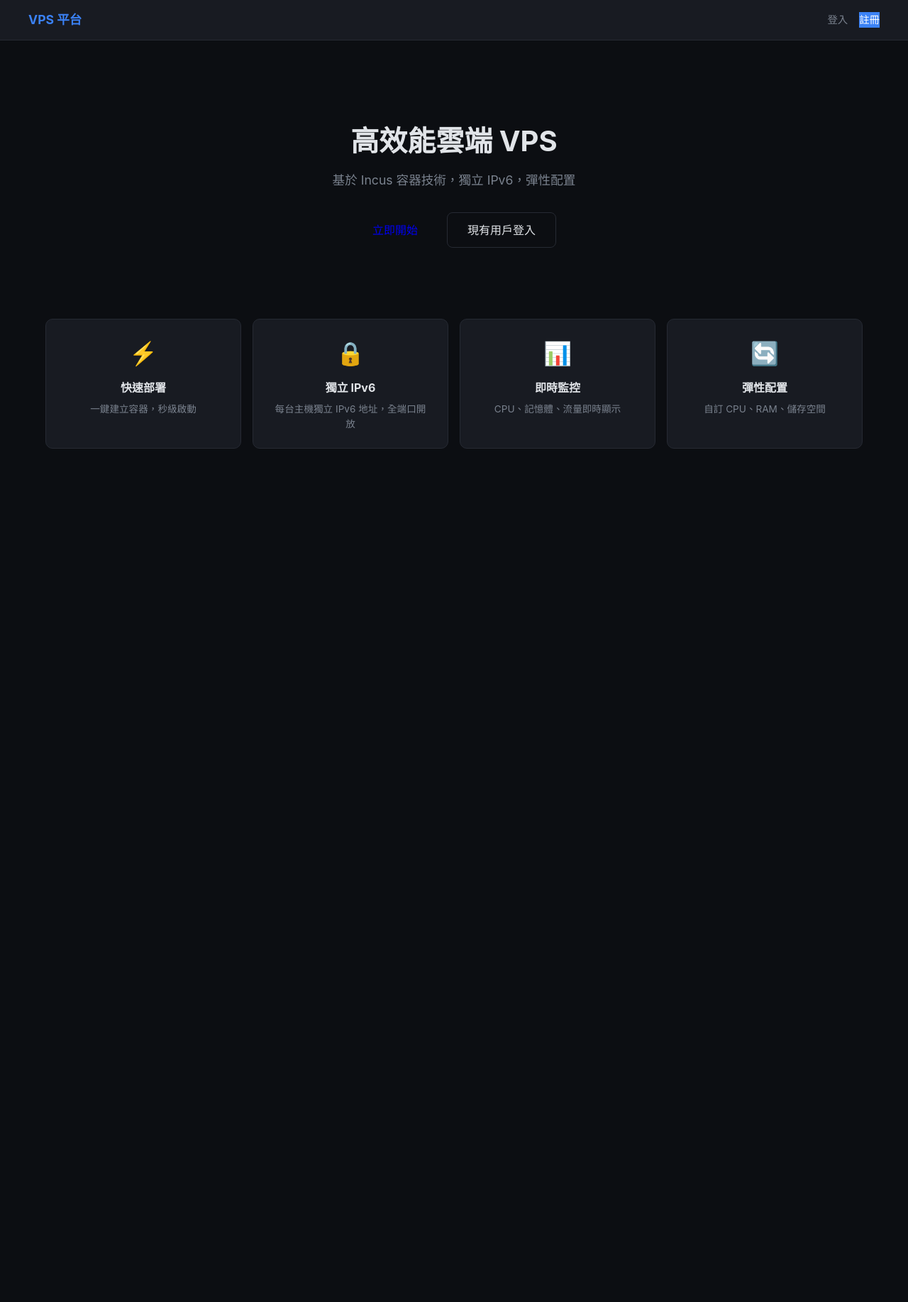
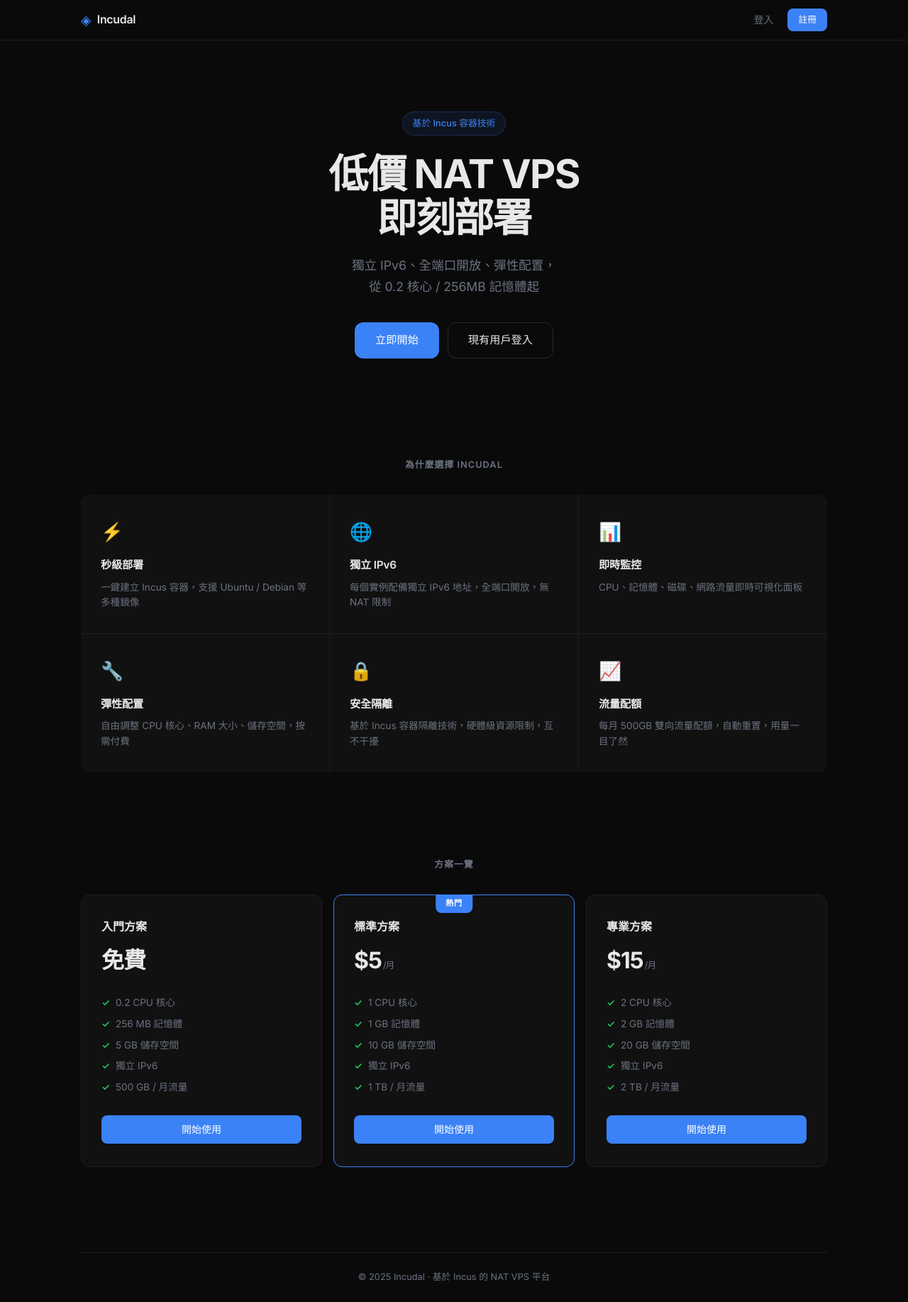
Before and after one commit to diacg-longxiadi/vps-platform, a FastAPI app: page / in a window 1280 px wide. Shown: the whole page at 71% size. Before the commit the page ends 632 px from the top, so only its background shows below. Run offline with FastAPI, Linux system fonts and the light colour scheme.

Commit message:
Incudal 風格的 landing page + 全新 UI

```diff
--- a/style.css
+++ b/style.css
@@ -1,123 +1,167 @@
 :root {
-  --bg: #0c0e12;
-  --card: #181b22;
-  --border: #262a33;
-  --text: #e1e4e8;
-  --muted: #7a828e;
+  --bg: #0a0a0a;
+  --card: #111111;
+  --card-hover: #1a1a1a;
+  --border: #1e1e1e;
+  --border-light: #2a2a2a;
+  --text: #e8e8e8;
+  --muted: #6b7280;
   --accent: #3b82f6;
   --accent-hover: #2563eb;
-  --green: #34d399;
-  --red: #f87171;
-  --yellow: #fbbf24;
+  --green: #22c55e;
+  --red: #ef4444;
+  --yellow: #eab308;
+  --radius: 12px;
+  --radius-sm: 8px;
 }
 
 *{margin:0;padding:0;box-sizing:border-box}
-body{background:var(--bg);color:var(--text);font-family:-apple-system,BlinkMacSystemFont,'Segoe UI',Roboto,sans-serif;min-height:100vh;line-height:1.5}
+body{background:var(--bg);color:var(--text);font-family:'Inter',-apple-system,BlinkMacSystemFont,'Segoe UI',Roboto,sans-serif;min-height:100vh;line-height:1.6;-webkit-font-smoothing:antialiased}
 
 /* Nav */
-.nav{background:var(--card);border-bottom:1px solid var(--border);padding:0 24px}
-.nav-inner{max-width:1200px;margin:0 auto;display:flex;justify-content:space-between;align-items:center;height:56px}
-.nav-brand{font-size:1.1rem;font-weight:700;color:var(--accent);text-decoration:none}
-.nav-links{display:flex;align-items:center;gap:16px}
-.nav-link{color:var(--muted);text-decoration:none;font-size:.9rem;transition:.15s}
+.nav{background:rgba(10,10,10,.8);backdrop-filter:blur(12px);-webkit-backdrop-filter:blur(12px);border-bottom:1px solid var(--border);position:sticky;top:0;z-index:50}
+.nav-inner{max-width:1100px;margin:0 auto;display:flex;justify-content:space-between;align-items:center;height:56px;padding:0 24px}
+.nav-brand{display:flex;align-items:center;gap:8px;text-decoration:none}
+.brand-icon{color:var(--accent);font-size:1.2rem}
+.brand-text{font-size:1rem;font-weight:600;color:var(--text);letter-spacing:-.02em}
+.nav-links{display:flex;align-items:center;gap:20px}
+.nav-link{color:var(--muted);text-decoration:none;font-size:.875rem;font-weight:500;transition:color .15s}
 .nav-link:hover{color:var(--text)}
-.nav-user{color:var(--muted);font-size:.85rem}
+.nav-link-muted{color:#4b5563}
+.nav-link-muted:hover{color:var(--muted)}
+.nav-user{color:var(--muted);font-size:.8rem}
 
 /* Main */
-.main{max-width:1200px;margin:0 auto;padding:32px 24px}
+.main{max-width:1100px;margin:0 auto;padding:0 24px}
 
 /* Buttons */
-.btn{display:inline-block;padding:8px 20px;border-radius:8px;font-size:.9rem;text-decoration:none;cursor:pointer;border:1px solid transparent;transition:.15s;font-family:inherit}
+.btn{display:inline-flex;align-items:center;justify-content:center;padding:8px 20px;border-radius:var(--radius-sm);font-size:.875rem;font-weight:500;text-decoration:none;cursor:pointer;border:1px solid transparent;transition:all .15s;font-family:inherit;gap:6px}
 .btn-primary{background:var(--accent);color:#fff}
 .btn-primary:hover{background:var(--accent-hover)}
-.btn-outline{background:transparent;border-color:var(--border);color:var(--text)}
+.btn-outline{background:transparent;border-color:var(--border-light);color:var(--text)}
 .btn-outline:hover{border-color:var(--accent);color:var(--accent)}
-.btn-danger{background:rgba(248,113,113,.12);color:var(--red);border-color:transparent}
-.btn-danger:hover{background:rgba(248,113,113,.2)}
-.btn-sm{padding:4px 12px;font-size:.8rem}
-.btn-lg{padding:12px 28px;font-size:1rem}
-.btn:disabled{opacity:.5;cursor:not-allowed}
+.btn-danger{background:rgba(239,68,68,.1);color:var(--red);border-color:transparent}
+.btn-danger:hover{background:rgba(239,68,68,.18)}
+.btn-sm{padding:5px 14px;font-size:.8rem}
+.btn-lg{padding:12px 28px;font-size:.95rem;border-radius:var(--radius)}
+.btn:disabled{opacity:.4;cursor:not-allowed}
 
 /* Hero */
-.hero{text-align:center;padding:80px 0 60px}
-.hero h1{font-size:2.5rem;font-weight:700;margin-bottom:12px}
-.hero p{color:var(--muted);font-size:1.1rem;margin-bottom:32px}
+.hero{text-align:center;padding:100px 0 60px;max-width:720px;margin:0 auto}
+.hero-badge{display:inline-flex;align-items:center;gap:6px;background:rgba(59,130,246,.1);border:1px solid rgba(59,130,246,.2);color:var(--accent);padding:6px 14px;border-radius:999px;font-size:.8rem;font-weight:500;margin-bottom:24px}
+.hero-title{font-size:3.5rem;font-weight:700;line-height:1.1;letter-spacing:-.03em;margin-bottom:20px}
+.hero-desc{color:var(--muted);font-size:1.1rem;line-height:1.7;margin-bottom:36px}
 .hero-actions{display:flex;gap:12px;justify-content:center;flex-wrap:wrap}
 
-/* Features */
-.features{display:grid;grid-template-columns:repeat(auto-fill,minmax(250px,1fr));gap:16px;padding:40px 0}
-.feature-card{background:var(--card);border:1px solid var(--border);border-radius:10px;padding:24px;text-align:center;transition:.15s}
-.feature-card:hover{border-color:var(--accent)}
-.feature-icon{font-size:2rem;margin-bottom:12px}
-.feature-card h3{font-size:1rem;margin-bottom:8px}
-.feature-card p{font-size:.85rem;color:var(--muted)}
+/* Features Section */
+.features-section{padding:80px 0}
+.features-label{text-align:center;font-size:.8rem;font-weight:600;text-transform:uppercase;letter-spacing:.08em;color:var(--muted);margin-bottom:32px}
+.features-grid{display:grid;grid-template-columns:repeat(3,1fr);gap:1px;background:var(--border);border-radius:var(--radius);overflow:hidden}
+.feature-card{background:var(--card);padding:32px 28px;transition:background .15s}
+.feature-card:hover{background:var(--card-hover)}
+.feature-icon{font-size:1.6rem;margin-bottom:14px}
+.feature-card h3{font-size:.95rem;font-weight:600;margin-bottom:8px;letter-spacing:-.01em}
+.feature-card p{font-size:.85rem;color:var(--muted);line-height:1.6}
+
+/* Pricing */
+.pricing-section{padding:40px 0 100px}
+.pricing-label{text-align:center;font-size:.8rem;font-weight:600;text-transform:uppercase;letter-spacing:.08em;color:var(--muted);margin-bottom:32px}
+.pricing-grid{display:grid;grid-template-columns:repeat(3,1fr);gap:16px}
+.pricing-card{background:var(--card);border:1px solid var(--border);border-radius:var(--radius);padding:32px 28px;position:relative;transition:border-color .15s}
+.pricing-card:hover{border-color:var(--border-light)}
+.pricing-featured{border-color:var(--accent)!important}
+.pricing-badge{position:absolute;top:-1px;left:50%;transform:translateX(-50%);background:var(--accent);color:#fff;font-size:.7rem;font-weight:600;padding:4px 14px;border-radius:0 0 var(--radius-sm) var(--radius-sm);text-transform:uppercase;letter-spacing:.05em}
+.pricing-name{font-size:1rem;font-weight:600;margin-bottom:8px}
+.pricing-price{font-size:2rem;font-weight:700;letter-spacing:-.03em;margin-bottom:20px}
+.pricing-period{font-size:.8rem;font-weight:400;color:var(--muted);margin-left:2px}
+.pricing-features{list-style:none;margin-bottom:24px}
+.pricing-features li{position:relative;padding:4px 0 4px 20px;font-size:.85rem;color:var(--muted)}
+.pricing-features li::before{content:'✓';position:absolute;left:0;color:var(--green);font-weight:600}
+
+/* Footer */
+.footer{border-top:1px solid var(--border);padding:24px 0;margin-top:20px}
+.footer-inner{max-width:1100px;margin:0 auto;padding:0 24px}
+.footer p{font-size:.8rem;color:var(--muted);text-align:center}
 
 /* Auth forms */
-.auth-form{max-width:400px;margin:60px auto;background:var(--card);border:1px solid var(--border);border-radius:12px;padding:32px}
-.auth-form h2{font-size:1.3rem;margin-bottom:24px;text-align:center}
-.form-group{margin-bottom:16px}
-.form-group label{display:block;font-size:.85rem;color:var(--muted);margin-bottom:6px}
-.form-group input{width:100%;padding:10px 14px;border-radius:8px;border:1px solid var(--border);background:var(--bg);color:var(--text);font-size:.9rem;font-family:inherit}
+.auth-form{max-width:400px;margin:80px auto;background:var(--card);border:1px solid var(--border);border-radius:var(--radius);padding:36px}
+.auth-form h2{font-size:1.2rem;font-weight:600;margin-bottom:24px;text-align:center;letter-spacing:-.01em}
+.form-group{margin-bottom:18px}
+.form-group label{display:block;font-size:.8rem;font-weight:500;color:var(--muted);margin-bottom:6px}
+.form-group input{width:100%;padding:10px 14px;border-radius:var(--radius-sm);border:1px solid var(--border);background:var(--bg);color:var(--text);font-size:.875rem;font-family:inherit;transition:border-color .15s}
 .form-group input:focus{outline:none;border-color:var(--accent)}
-.auth-form .btn{width:100%;text-align:center;margin-top:8px}
-.auth-form .error{background:rgba(248,113,113,.1);color:var(--red);padding:10px;border-radius:8px;font-size:.85rem;margin-bottom:16px;text-align:center}
-.auth-form .success{background:rgba(52,211,153,.1);color:var(--green);padding:10px;border-radius:8px;font-size:.85rem;margin-bottom:16px;text-align:center}
-.auth-form .link{text-align:center;font-size:.85rem;color:var(--muted);margin-top:16px}
+.auth-form .btn{width:100%}
+.auth-form .error{background:rgba(239,68,68,.1);color:var(--red);padding:10px 14px;border-radius:var(--radius-sm);font-size:.825rem;margin-bottom:16px;text-align:center}
+.auth-form .success{background:rgba(34,197,94,.1);color:var(--green);padding:10px 14px;border-radius:var(--radius-sm);font-size:.825rem;margin-bottom:16px;text-align:center}
+.auth-form .link{text-align:center;font-size:.825rem;color:var(--muted);margin-top:18px}
 .auth-form .link a{color:var(--accent);text-decoration:none}
+.auth-form .link a:hover{text-decoration:underline}
 
 /* Dashboard */
-.dashboard-header{display:flex;justify-content:space-between;align-items:center;margin-bottom:24px;flex-wrap:wrap;gap:12px}
-.dashboard-header h1{font-size:1.3rem}
+.dashboard-header{display:flex;justify-content:space-between;align-items:center;margin-bottom:24px;flex-wrap:wrap;gap:12px;padding-top:32px}
+.dashboard-header h1{font-size:1.25rem;font-weight:600;letter-spacing:-.01em}
 .instance-grid{display:grid;grid-template-columns:repeat(auto-fill,minmax(340px,1fr));gap:12px}
-.instance-card{background:var(--card);border:1px solid var(--border);border-radius:10px;padding:16px;transition:.2s}
-.instance-card:hover{transform:translateY(-1px);box-shadow:0 4px 24px rgba(0,0,0,.3)}
-.instance-card .header{display:flex;justify-content:space-between;align-items:center;margin-bottom:10px}
-.instance-card .name{font-size:.95rem;font-weight:600}
-.instance-card .row{display:flex;justify-content:space-between;padding:3px 0;font-size:.82rem}
+.instance-card{background:var(--card);border:1px solid var(--border);border-radius:var(--radius);padding:20px;transition:all .2s}
+.instance-card:hover{border-color:var(--border-light);box-shadow:0 4px 24px rgba(0,0,0,.4)}
+.instance-card .header{display:flex;justify-content:space-between;align-items:center;margin-bottom:12px}
+.instance-card .name{font-size:.9rem;font-weight:600}
+.instance-card .row{display:flex;justify-content:space-between;padding:4px 0;font-size:.82rem}
 .instance-card .row .l{color:var(--muted)}
-.instance-card .row .v{font-family:'SF Mono',monospace;font-size:.8rem;text-align:right}
+.instance-card .row .v{font-family:'SF Mono','Fira Code',monospace;font-size:.78rem;text-align:right;color:var(--text)}
 .status-badge{font-size:.7rem;padding:2px 10px;border-radius:999px;font-weight:500}
-.status-badge.running{background:rgba(52,211,153,.12);color:var(--green)}
-.status-badge.stopped{background:rgba(248,113,113,.12);color:var(--red)}
-.instance-actions{display:flex;gap:8px;margin-top:10px;flex-wrap:wrap}
-.sep{height:1px;background:var(--border);margin:8px 0}
+.status-badge.running{background:rgba(34,197,94,.12);color:var(--green)}
+.status-badge.stopped{background:rgba(239,68,68,.12);color:var(--red)}
+.instance-actions{display:flex;gap:8px;margin-top:12px;flex-wrap:wrap}
+.sep{height:1px;background:var(--border);margin:12px 0}
 
 /* Empty state */
-.empty-state{text-align:center;padding:80px 20px;color:var(--muted)}
+.empty-state{text-align:center;padding:100px 20px;color:var(--muted)}
 .empty-state .icon{font-size:3rem;margin-bottom:16px}
-.empty-state h3{font-size:1.1rem;margin-bottom:8px}
+.empty-state h3{font-size:1.1rem;margin-bottom:8px;color:var(--text)}
 .empty-state p{font-size:.9rem;margin-bottom:24px}
 
 /* Create Modal */
-.modal-overlay{display:none;position:fixed;top:0;left:0;width:100%;height:100%;background:rgba(0,0,0,.6);z-index:100;align-items:center;justify-content:center}
+.modal-overlay{display:none;position:fixed;top:0;left:0;width:100%;height:100%;background:rgba(0,0,0,.7);z-index:100;align-items:center;justify-content:center}
 .modal-overlay.active{display:flex}
-.modal{background:var(--card);border:1px solid var(--border);border-radius:12px;padding:28px;width:100%;max-width:480px;margin:20px}
-.modal h2{font-size:1.15rem;margin-bottom:20px}
-.modal .close{float:right;cursor:pointer;color:var(--muted);font-size:1.2rem}
+.modal{background:var(--card);border:1px solid var(--border);border-radius:var(--radius);padding:28px;width:100%;max-width:480px;margin:20px}
+.modal h2{font-size:1.1rem;font-weight:600;margin-bottom:20px}
+.modal .close{float:right;cursor:pointer;color:var(--muted);font-size:1.2rem;transition:color .15s}
+.modal .close:hover{color:var(--text)}
 .modal .form-row{display:grid;grid-template-columns:1fr 1fr;gap:12px}
-.modal .result{background:rgba(52,211,153,.1);border:1px solid rgba(52,211,153,.3);border-radius:8px;padding:16px;margin-top:16px;display:none}
-.modal .result pre{font-family:'SF Mono',monospace;font-size:.8rem;margin-top:8px;white-space:pre-wrap;word-break:break-all}
+.modal .result{background:rgba(34,197,94,.08);border:1px solid rgba(34,197,94,.2);border-radius:var(--radius-sm);padding:16px;margin-top:16px;display:none}
+.modal .result pre{font-family:'SF Mono','Fira Code',monospace;font-size:.8rem;margin-top:8px;white-space:pre-wrap;word-break:break-all}
+.modal .close-btn{background:none;border:none;color:var(--muted);font-size:1.2rem;cursor:pointer;float:right}
 
 /* Detail page */
-.detail-header{display:flex;justify-content:space-between;align-items:center;margin-bottom:20px;flex-wrap:wrap;gap:12px}
-.detail-header h1{font-size:1.3rem}
+.detail-header{display:flex;justify-content:space-between;align-items:center;margin-bottom:20px;flex-wrap:wrap;gap:12px;padding-top:32px}
+.detail-header h1{font-size:1.25rem;font-weight:600}
 .detail-grid{display:grid;grid-template-columns:1fr 1fr;gap:12px;margin-bottom:20px}
-.detail-card{background:var(--card);border:1px solid var(--border);border-radius:10px;padding:16px}
-.detail-card h3{font-size:.9rem;color:var(--muted);margin-bottom:12px}
+.detail-card{background:var(--card);border:1px solid var(--border);border-radius:var(--radius);padding:20px}
+.detail-card h3{font-size:.85rem;color:var(--muted);font-weight:500;margin-bottom:12px}
 
 /* Admin */
-.admin-section{margin-bottom:32px}
-.admin-section h2{font-size:1.1rem;margin-bottom:16px}
+.admin-section{margin-bottom:40px;padding-top:32px}
+.admin-section h2{font-size:1.1rem;font-weight:600;margin-bottom:16px}
 .admin-table{width:100%;border-collapse:collapse;font-size:.85rem}
-.admin-table th{text-align:left;padding:10px 12px;color:var(--muted);border-bottom:1px solid var(--border);font-weight:500}
-.admin-table td{padding:10px 12px;border-bottom:1px solid var(--border)}
-.admin-table tr:hover td{background:rgba(255,255,255,.02)}
+.admin-table th{text-align:left;padding:12px;color:var(--muted);font-weight:500;border-bottom:1px solid var(--border)}
+.admin-table td{padding:12px;border-bottom:1px solid var(--border)}
+.admin-table tr:hover td{background:rgba(255,255,255,.015)}
 
 /* Loading */
-.loading{text-align:center;padding:40px;color:var(--muted)}
+.loading{text-align:center;padding:60px;color:var(--muted)}
 
-@media(max-width:600px){
-  .main{padding:16px 12px}
+/* Responsive */
+@media(max-width:768px){
+  .hero-title{font-size:2.2rem}
+  .features-grid{grid-template-columns:1fr}
+  .pricing-grid{grid-template-columns:1fr}
   .detail-grid{grid-template-columns:1fr}
   .modal .form-row{grid-template-columns:1fr}
+  .hero{padding:60px 0 40px}
+  .hide-desktop{display:none}
 }
+@media(max-width:600px){
+  .main{padding:0 16px}
+  .nav-inner{padding:0 16px}
+  .instance-grid{grid-template-columns:1fr}
+}
--- a/templates/base.html
+++ b/templates/base.html
@@ -3,22 +3,29 @@
 <head>
 <meta charset="utf-8">
 <meta name="viewport" content="width=device-width,initial-scale=1">
-<title>{% block title %}VPS 平台{% endblock %}</title>
+<meta name="theme-color" content="#0a0a0a">
+<title>{% block title %}Incudal - 基於 Incus 的低價 NAT VPS 平台{% endblock %}</title>
+<link rel="preconnect" href="https://fonts.googleapis.com">
+<link rel="preconnect" href="https://fonts.gstatic.com" crossorigin>
+<link href="https://fonts.googleapis.com/css2?family=Inter:wght@400;500;600;700&display=swap" rel="stylesheet">
 <link rel="stylesheet" href="/static/style.css">
 </head>
 <body>
 <nav class="nav">
   <div class="nav-inner">
-    <a href="/" class="nav-brand">VPS 平台</a>
+    <a href="/" class="nav-brand">
+      <span class="brand-icon">◈</span>
+      <span class="brand-text">Incudal</span>
+    </a>
     <div class="nav-links">
       {% if user %}
         <span class="nav-user">{{ user.email }}</span>
         {% if user.is_admin %}<a href="/admin" class="nav-link">管理</a>{% endif %}
         <a href="/dashboard" class="nav-link">主控台</a>
-        <a href="/logout" class="nav-link">登出</a>
+        <a href="/logout" class="nav-link nav-link-muted">登出</a>
       {% else %}
         <a href="/login" class="nav-link">登入</a>
-        <a href="/register" class="nav-link btn-primary">註冊</a>
+        <a href="/register" class="btn btn-sm btn-primary">註冊</a>
       {% endif %}
     </div>
   </div>
--- a/templates/index.html
+++ b/templates/index.html
@@ -1,34 +1,97 @@
 {% extends "base.html" %}
-{% block title %}VPS 平台 - 雲端主機{% endblock %}
 {% block content %}
-<div class="hero">
-  <h1>高效能雲端 VPS</h1>
-  <p>基於 Incus 容器技術，獨立 IPv6，彈性配置</p>
+<section class="hero">
+  <div class="hero-badge">基於 Incus 容器技術</div>
+  <h1 class="hero-title">低價 NAT VPS<br>即刻部署</h1>
+  <p class="hero-desc">獨立 IPv6、全端口開放、彈性配置，<br class="hide-desktop">從 0.2 核心 / 256MB 記憶體起</p>
   <div class="hero-actions">
-    <a href="/register" class="btn btn-lg">立即開始</a>
+    <a href="/register" class="btn btn-primary btn-lg">立即開始</a>
     <a href="/login" class="btn btn-outline btn-lg">現有用戶登入</a>
   </div>
-</div>
-<div class="features">
+</section>
+
+<section class="features-section">
+  <div class="features-label">為什麼選擇 Incudal</div>
+  <div class="features-grid">
     <div class="feature-card">
       <div class="feature-icon">⚡</div>
-    <h3>快速部署</h3>
-    <p>一鍵建立容器，秒級啟動</p>
+      <h3>秒級部署</h3>
+      <p>一鍵建立 Incus 容器，支援 Ubuntu / Debian 等多種鏡像</p>
     </div>
     <div class="feature-card">
-    <div class="feature-icon">🔒</div>
+      <div class="feature-icon">🌐</div>
       <h3>獨立 IPv6</h3>
-    <p>每台主機獨立 IPv6 地址，全端口開放</p>
+      <p>每個實例配備獨立 IPv6 地址，全端口開放，無 NAT 限制</p>
     </div>
     <div class="feature-card">
       <div class="feature-icon">📊</div>
       <h3>即時監控</h3>
-    <p>CPU、記憶體、流量即時顯示</p>
+      <p>CPU、記憶體、磁碟、網路流量即時可視化面板</p>
     </div>
     <div class="feature-card">
-    <div class="feature-icon">🔄</div>
+      <div class="feature-icon">🔧</div>
       <h3>彈性配置</h3>
-    <p>自訂 CPU、RAM、儲存空間</p>
+      <p>自由調整 CPU 核心、RAM 大小、儲存空間，按需付費</p>
+    </div>
+    <div class="feature-card">
+      <div class="feature-icon">🔒</div>
+      <h3>安全隔離</h3>
+      <p>基於 Incus 容器隔離技術，硬體級資源限制，互不干擾</p>
+    </div>
+    <div class="feature-card">
+      <div class="feature-icon">📈</div>
+      <h3>流量配額</h3>
+      <p>每月 500GB 雙向流量配額，自動重置，用量一目了然</p>
     </div>
   </div>
+</section>
+
+<section class="pricing-section">
+  <div class="pricing-label">方案一覽</div>
+  <div class="pricing-grid">
+    <div class="pricing-card">
+      <div class="pricing-name">入門方案</div>
+      <div class="pricing-price">免費</div>
+      <ul class="pricing-features">
+        <li>0.2 CPU 核心</li>
+        <li>256 MB 記憶體</li>
+        <li>5 GB 儲存空間</li>
+        <li>獨立 IPv6</li>
+        <li>500 GB / 月流量</li>
+      </ul>
+      <a href="/register" class="btn btn-primary" style="width:100%;text-align:center">開始使用</a>
+    </div>
+    <div class="pricing-card pricing-featured">
+      <div class="pricing-badge">熱門</div>
+      <div class="pricing-name">標準方案</div>
+      <div class="pricing-price">$5<span class="pricing-period">/月</span></div>
+      <ul class="pricing-features">
+        <li>1 CPU 核心</li>
+        <li>1 GB 記憶體</li>
+        <li>10 GB 儲存空間</li>
+        <li>獨立 IPv6</li>
+        <li>1 TB / 月流量</li>
+      </ul>
+      <a href="/register" class="btn btn-primary" style="width:100%;text-align:center">開始使用</a>
+    </div>
+    <div class="pricing-card">
+      <div class="pricing-name">專業方案</div>
+      <div class="pricing-price">$15<span class="pricing-period">/月</span></div>
+      <ul class="pricing-features">
+        <li>2 CPU 核心</li>
+        <li>2 GB 記憶體</li>
+        <li>20 GB 儲存空間</li>
+        <li>獨立 IPv6</li>
+        <li>2 TB / 月流量</li>
+      </ul>
+      <a href="/register" class="btn btn-primary" style="width:100%;text-align:center">開始使用</a>
+    </div>
+  </div>
+</section>
+
+<footer class="footer">
+  <div class="footer-inner">
+    <p>© 2025 Incudal · 基於 Incus 的 NAT VPS 平台</p>
+  </div>
+</footer>
 {% endblock %}
```
Lines whose indentation alone changed are shown as unchanged.
